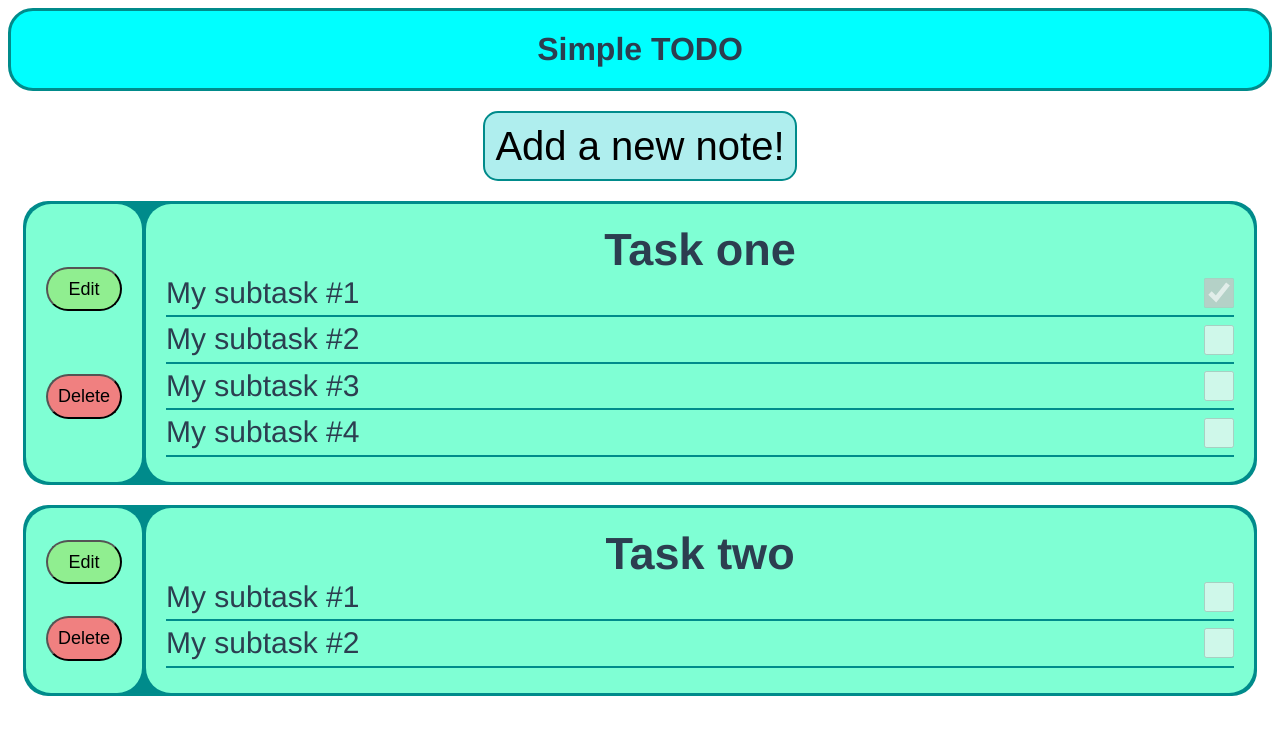
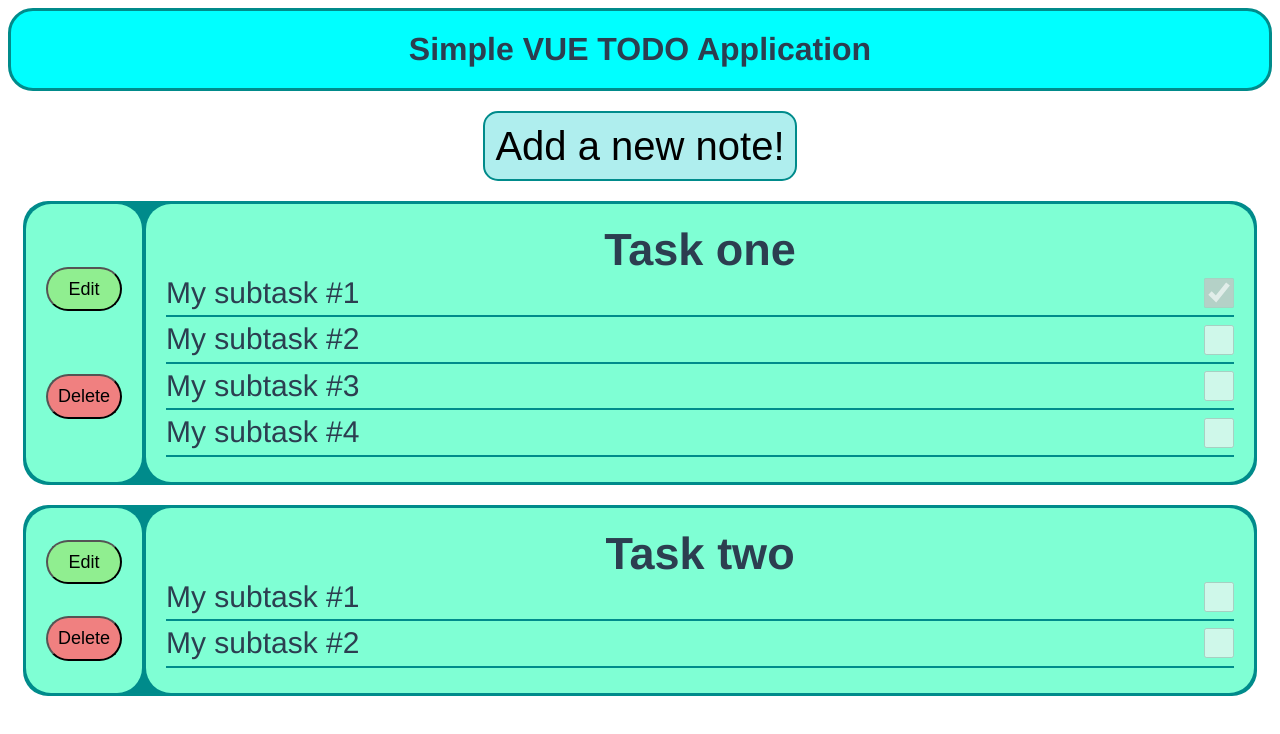
Before and after one commit to exmahinator/Vue_Test_TODO_Task, a Vue app in the folder todo-test-task/: page / in a window 1280 px wide. Shown: the top 734 px of the page. Built offline with nearby package versions, Linux system fonts and the light colour scheme.

Commit message:
changed header title

```diff
--- a/todo-test-task/src/components/WelcomeTODO.vue
+++ b/todo-test-task/src/components/WelcomeTODO.vue
@@ -1,7 +1,7 @@
 <template>
 <header class='section headerSection' >
     <div class="container">
-        <h1>Simple TODO</h1>
+        <h1>Simple VUE TODO Application</h1>
         <!-- <p>{{ msg }}</p>
         <button type="button">Click me!</button> -->
     </div>
```
